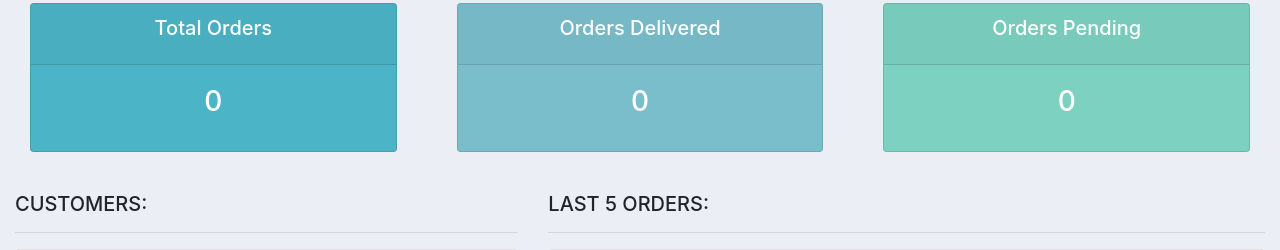
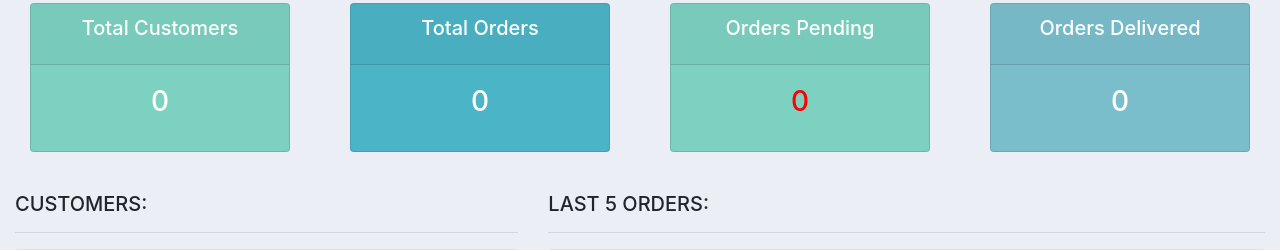
Before and after one commit to md-abdul-alim/Customer-Management-System, a Django app: page / in a window 1280 px wide. Shown: the part 337-587 px from the top of the page. Run offline with Django 3.2, Linux system fonts and the light colour scheme; some libraries are stand-ins or nearby versions.

Commit message:
added total customer

```diff
--- a/accounts/templates/accounts/navbar.html
+++ b/accounts/templates/accounts/navbar.html
@@ -29,6 +29,8 @@
         </a>
         <div class="dropdown-menu" aria-labelledby="navbarDropdownMenuLink">
           <a class="dropdown-item" href="https://docs.djangoproject.com/en/3.1/ref/models/querysets/" target="_blank">QuerySet API</a>
+          <a class="dropdown-item" href="https://getbootstrap.com/docs/4.5/getting-started/introduction/" target="_blank">Bootstrap JS</a>
+          <a class="dropdown-item" href="https://getbootstrap.com/docs/4.5/getting-started/introduction/" target="_blank">Bootstrap CSS</a>
         </div>
       </li>
     </ul>
--- a/accounts/templates/accounts/status.html
+++ b/accounts/templates/accounts/status.html
@@ -1,5 +1,17 @@
 <br>
 <div class="row">
+    <div class="col">
+        <div class="col-md">
+            <div class="card text-center text-white mb-3" id="total-pending">
+                <div class="card-header">
+                    <h5 class="card-title">Total Customers</h5>
+                </div>
+                <div class="card-body">
+                    <h3 class="card-title">{{ total_customers }}</h3>
+                </div>
+            </div>
+        </div>
+    </div>
     <div class="col">
         <div class="col-md">
             <div class="card text-center text-white mb-3" id="total-orders">
@@ -8,6 +20,19 @@
                 </div>
                 <div class="card-body">
                     <h3 class="card-title">{{ total_orders }}</h3>
+                </div>
+            </div>
+        </div>
+    </div>
+
+    <div class="col">
+        <div class="col-md">
+            <div class="card text-center text-white mb-3" id="total-pending">
+                <div class="card-header">
+                    <h5 class="card-title">Orders Pending</h5>
+                </div>
+                <div class="card-body">
+                    <h3 class="card-title" style="color: red;">{{ pending }}</h3>
                 </div>
             </div>
         </div>
@@ -26,16 +51,4 @@
         </div>
     </div>
 
-    <div class="col">
-        <div class="col-md">
-            <div class="card text-center text-white mb-3" id="total-pending">
-                <div class="card-header">
-                    <h5 class="card-title">Orders Pending</h5>
-                </div>
-                <div class="card-body">
-                    <h3 class="card-title">{{ pending }}</h3>
-                </div>
-            </div>
-        </div>
-    </div>
 </div>
```
